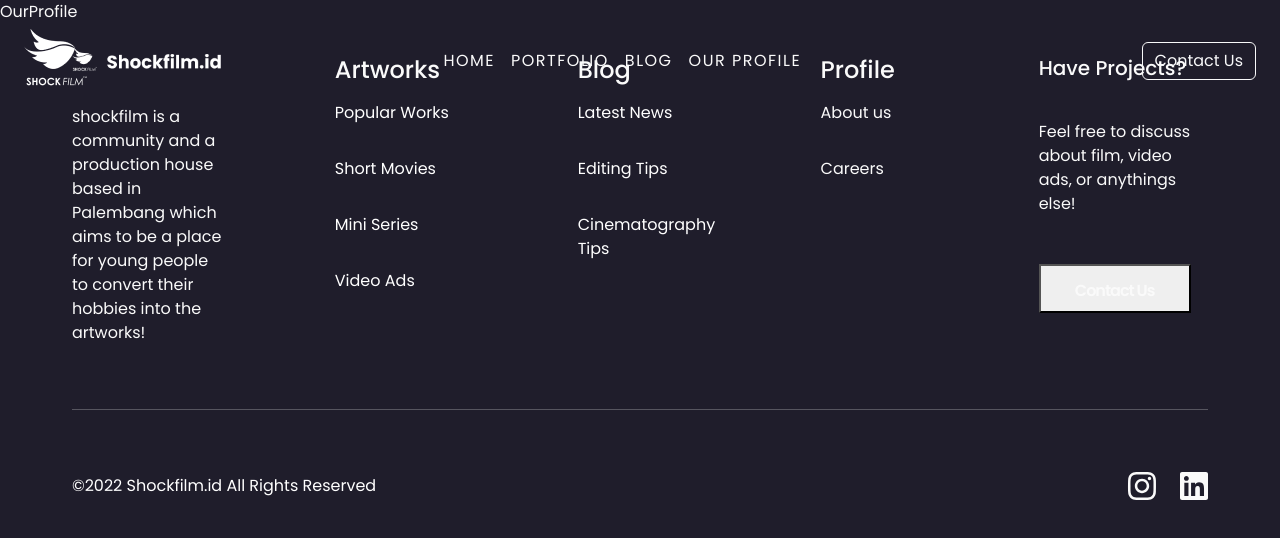
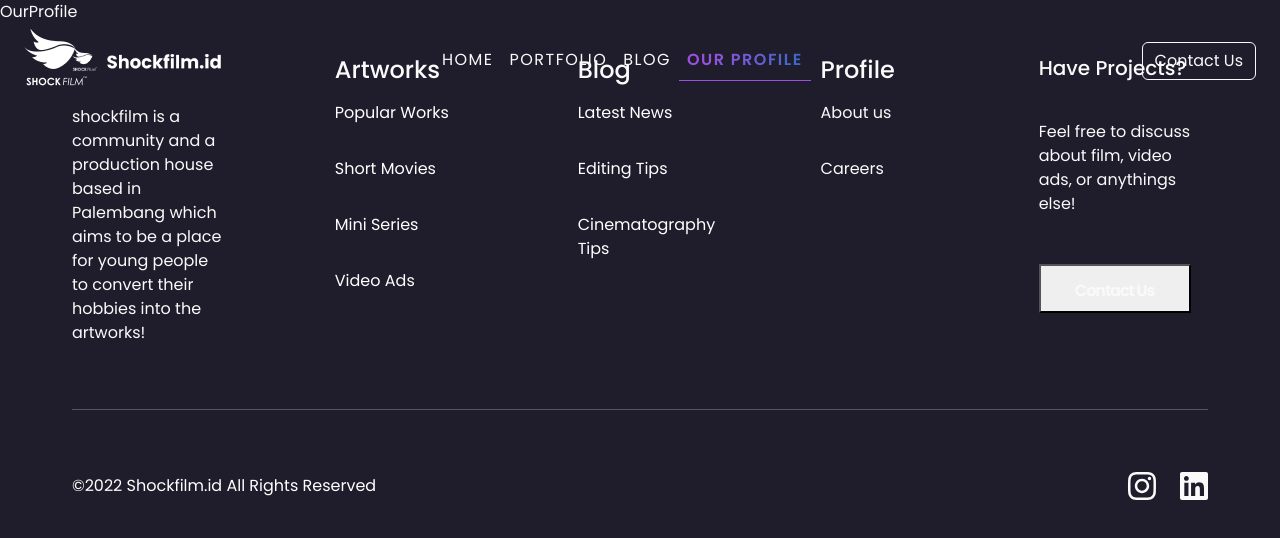
Before and after one commit to zidane-arkan/Shock-Website, a React (Create React App) app in the folder frontend/shockfilm-web/: page /ourprofile in a window 1280 px wide. Shown: the top 538 px of the page. Built offline with nearby package versions, Linux system fonts and the light colour scheme.

Commit message:
Update navbar

```diff
--- a/frontend/shockfilm-web/src/components/layout/Navbar.js
+++ b/frontend/shockfilm-web/src/components/layout/Navbar.js
@@ -1,6 +1,6 @@
 import React from 'react';
 import shockLogo from '../../assets/logo/shockLogo.png';
-import { Link } from 'react-router-dom';
+import { NavLink,Link } from 'react-router-dom';
 
 const Navbar = () => {
     return (
@@ -8,22 +8,22 @@ const Navbar = () => {
             <button className="navbar-toggler" type="button" data-toggle="collapse" data-target="#navbarTogglerDemo03" aria-controls="navbarTogglerDemo03" aria-expanded="false" aria-label="Toggle navigation">
                 <span className="navbar-toggler-icon"></span>
             </button>
-            <Link className="navbar-brand" href="#">
-                <img src={shockLogo} alt=""/>
+            <Link className="navbar-brand" to="/">
+                <img src={shockLogo} alt="" />
             </Link>
             <div className="collapse navbar-collapse justify-content-center" id="navbarTogglerDemo03">
                 <ul className="navbar-nav navbar__nav__custom mr-auto mt-2 mt-lg-0">
-                    <li className="nav-item active">
-                        <Link className="nav-link" to="/">Home</Link>
+                    <li className="nav-item">
+                        <NavLink className={`nav-link`} to="/" activeclassname="active" >Home</NavLink>
                     </li>
                     <li className="nav-item">
-                        <Link className="nav-link" to="portfolio">Portfolio</Link>
+                        <NavLink className="nav-link" to="portfolio">Portfolio</NavLink>
                     </li>
                     <li className="nav-item">
-                        <Link className="nav-link" to="blog">blog</Link>
+                        <NavLink className="nav-link" to="blog" >blog</NavLink>
                     </li>
                     <li className="nav-item">
-                        <Link className="nav-link" to="ourprofile">our profile</Link>
+                        <NavLink className="nav-link" to="ourprofile" >our profile</NavLink>
                     </li>
                 </ul>
             </div>
--- a/frontend/shockfilm-web/src/index.css
+++ b/frontend/shockfilm-web/src/index.css
@@ -11,9 +11,24 @@ ul,
 li,
 a,
 .nav-link {
-  color: #fafafa !important;
+  color: #fafafa;
 }
 
+a:hover,
+.nav-link:hover,
+.navbar-nav .active {
+  font-weight: 600;
+  background-image: linear-gradient(103.91deg, #9b51e0 21.01%, rgba(48, 129, 237, 0.8) 100%);
+  background-size: 100%;
+  -webkit-background-clip: text;
+  -moz-background-clip: text;
+  -webkit-text-fill-color: transparent;
+  -moz-text-fill-color: transparent;
+}
+.nav-link:hover,
+.navbar-nav .active {
+  border-bottom: 1px solid #9b51e0;
+}
 .pt__custom {
   padding-top: 8%;
 }
@@ -480,7 +495,7 @@ footer {
 footer a {
   text-decoration: none;
 }
-.footer__top h6{
+.footer__top h6 {
   font-size: 1.5rem;
 }
 .footer__box {
@@ -514,7 +529,7 @@ footer a {
   width: 15%;
   margin-right: 4rem;
 }
-.footer__links{
+.footer__links {
   display: flex;
   flex-direction: column;
   gap: 1rem;
```
